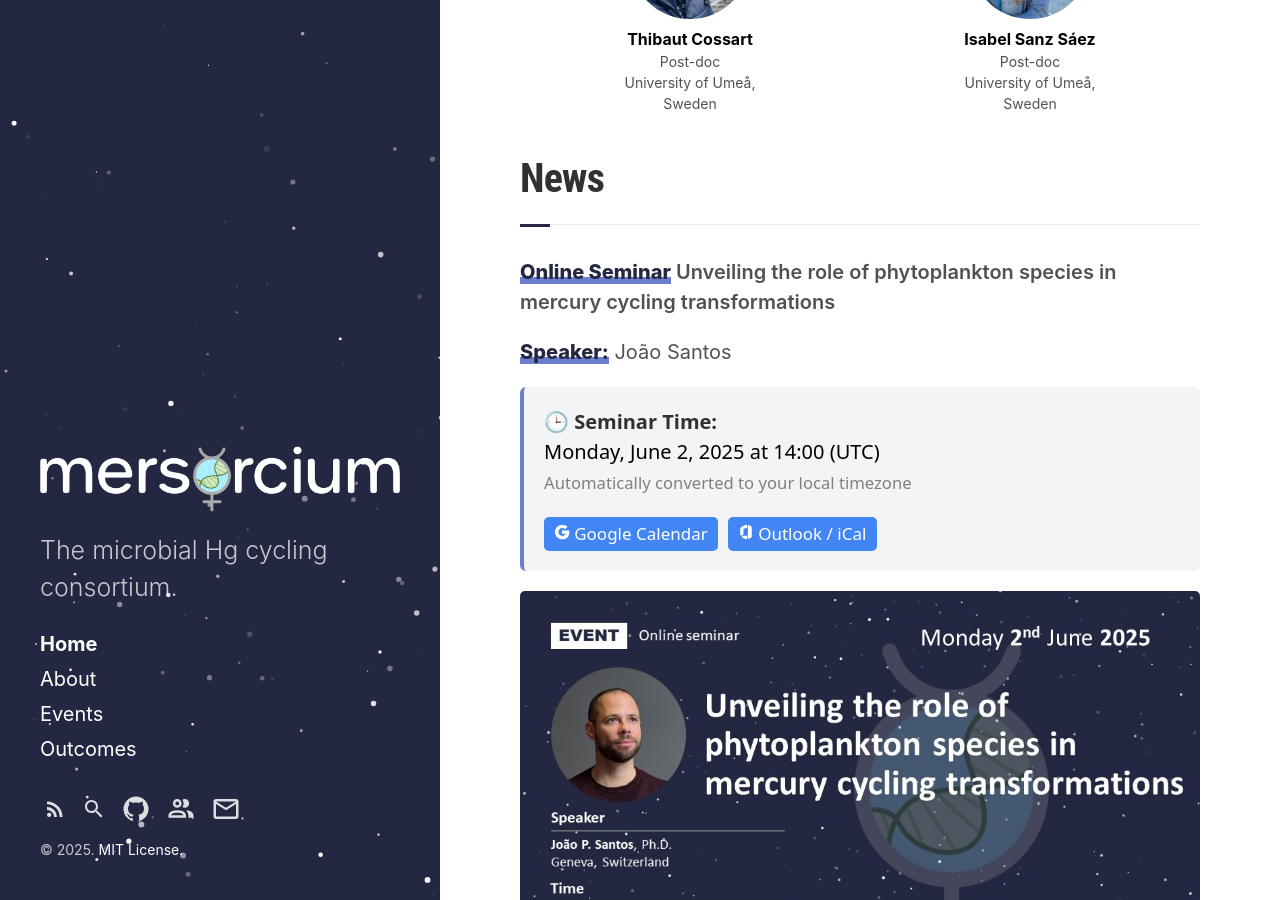
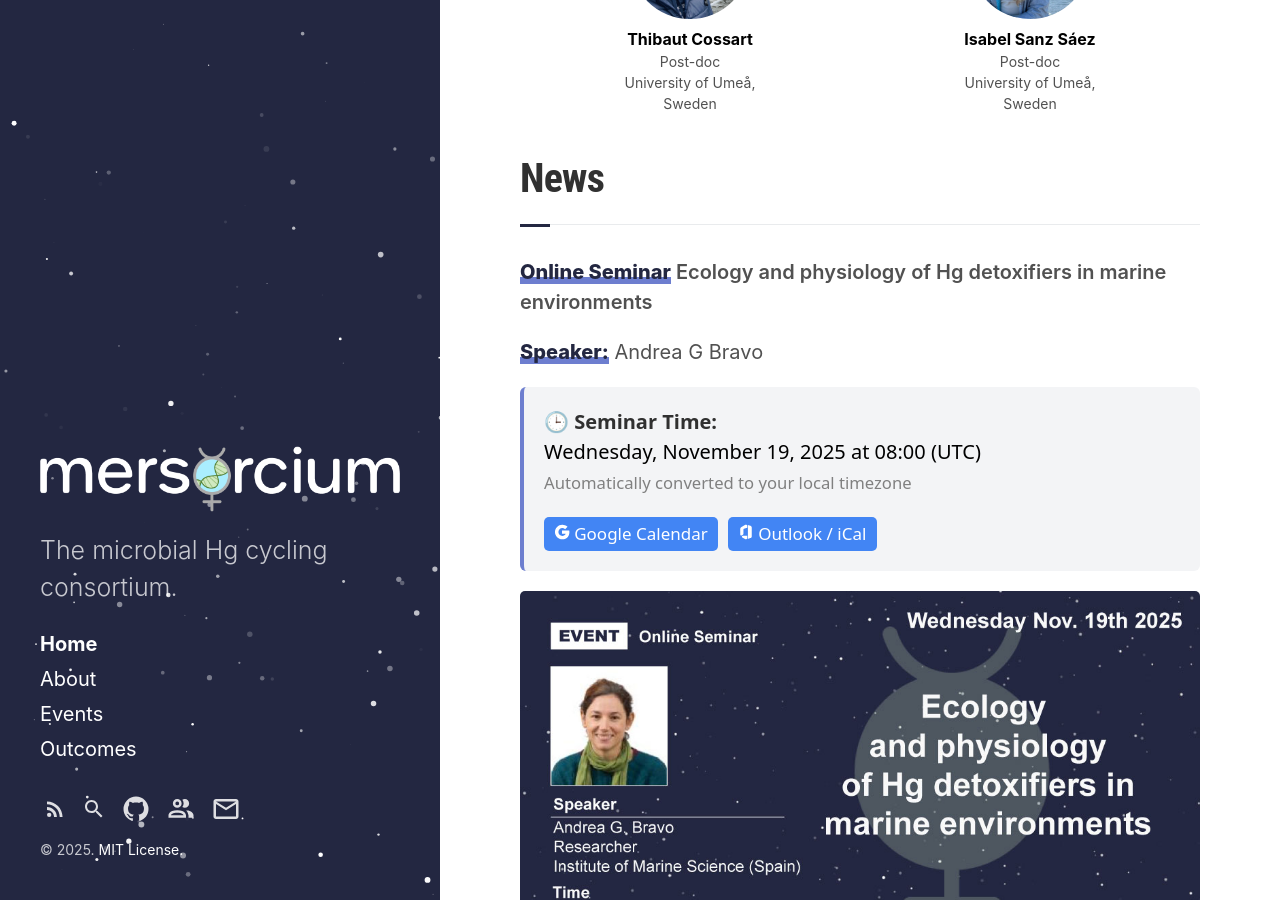
Before and after one commit to Mersorcium/mersorcium.github.io, a Jekyll site: the page built from index.html, in a window 1280 px wide and 900 px high, scrolled down 1306 px. Built offline with Jekyll 4.4.1, drawn with Linux system fonts in a browser that asks for light colours; the list of posts is cut into pages by our own code.

Commit message:
Add new seminar 20251119

```diff
--- a/_data/seminar.yml
+++ b/_data/seminar.yml
@@ -1,3 +1,12 @@
+- type: Online Seminar
+  title: Ecology and physiology of Hg detoxifiers in marine environments
+  utc: 2025-11-19T8:00:00Z
+  speaker: Andrea G Bravo
+  affiliation: Institute of Marine Science, Spain
+  poster: 20251119-AndreaGBravo.jpg
+  link:
+  youtube:
+
 - type: Online Seminar
   title: Unveiling the role of phytoplankton species in mercury cycling transformations
   utc: 2025-06-02T14:00:00Z
```
